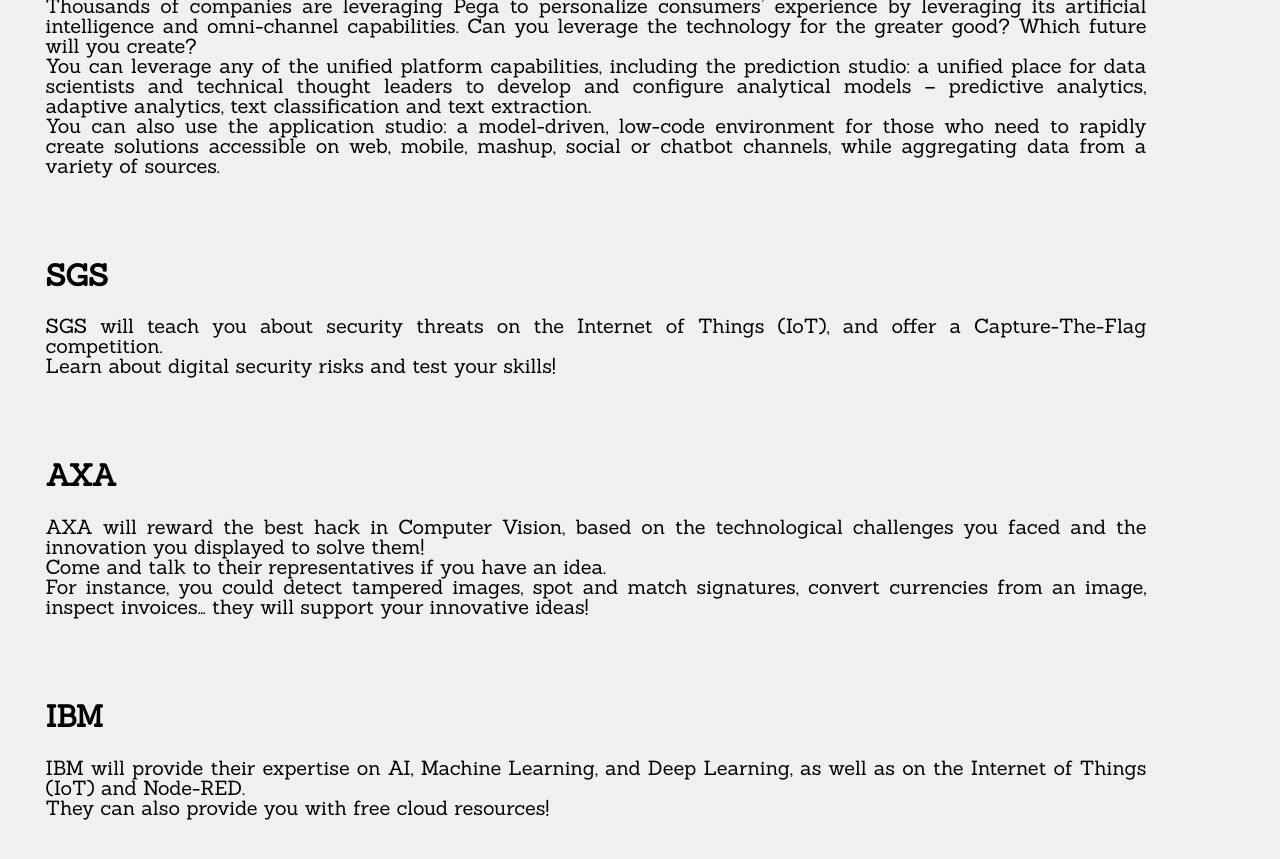
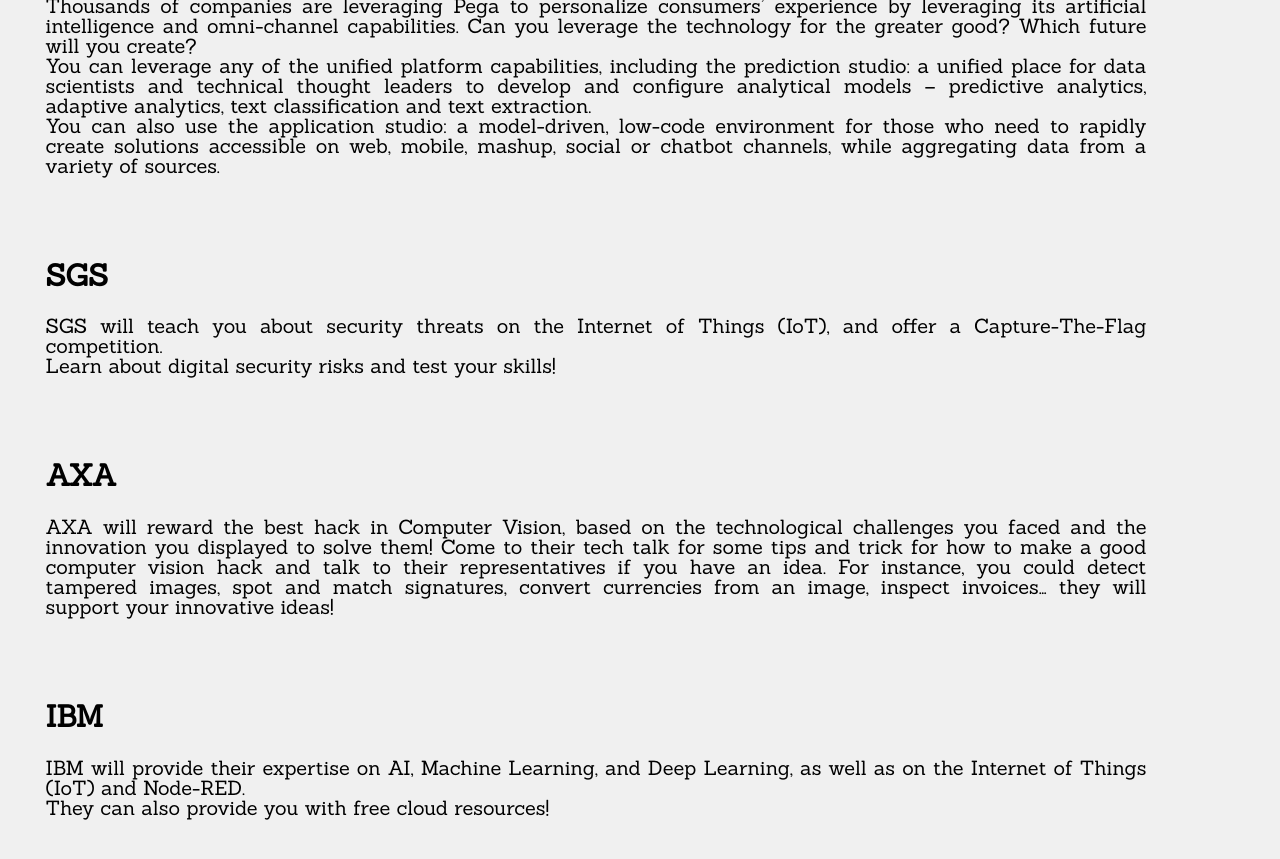
Before and after one commit to LauzHack/LauzHack.github.io, a Jekyll site: the page built from challenges.html, in a window 1280 px wide and 900 px high, scrolled down 1951 px. Shown: the top 859 px of the window. Built offline with Jekyll 4.4.1, drawn with Linux system fonts in a browser that asks for light colours.

Commit message:
Update challenges.yml
Add info for AXA tech talk

```diff
--- a/_data/challenges.yml
+++ b/_data/challenges.yml
@@ -61,8 +61,8 @@
 - name: AXA
   text: |-
     AXA will reward the best hack in Computer Vision, based on the technological challenges you faced and the innovation you displayed to solve them!
-    Come and talk to their representatives if you have an idea.
-    For instance, you could detect tampered images, spot and match signatures, convert currencies from an image, inspect invoices... they will support your innovative ideas!
+    Come to their tech talk for some tips and trick for how to make a good computer vision hack and talk to their representatives if you have an idea.
+    For instance, you could detect tampered images, spot and match signatures, convert currencies from an image, inspect invoices… they will support your innovative ideas!
 
 - name: IBM
   text: |-
```
